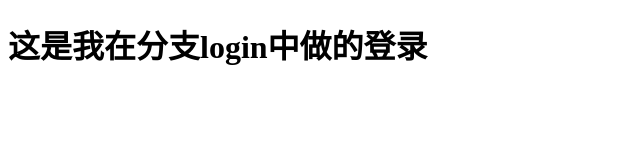
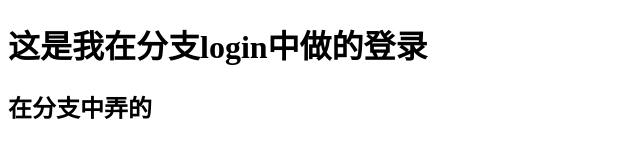
Before and after one commit to QiuyUn-He/ffish, a plain HTML site: page login.html in a window 1280 px wide. Shown: the whole page, without its empty margins (0-640 px from the left). Drawn offline with Linux system fonts and the light colour scheme.

Commit message:
滴滴滴

```diff
--- a/login.html
+++ b/login.html
@@ -7,5 +7,7 @@
 </head>
 <body>
     <h1>这是我在分支login中做的登录</h1>
+
+    <h2>在分支中弄的</h2>
 </body>
 </html>
```
